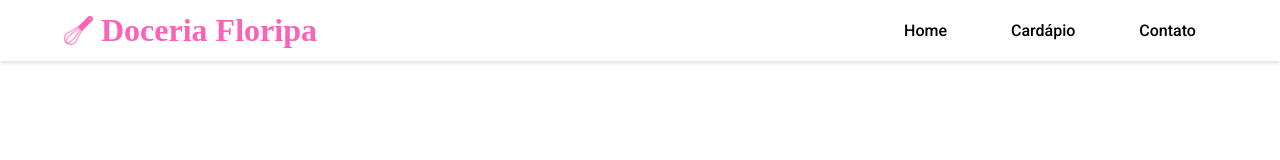
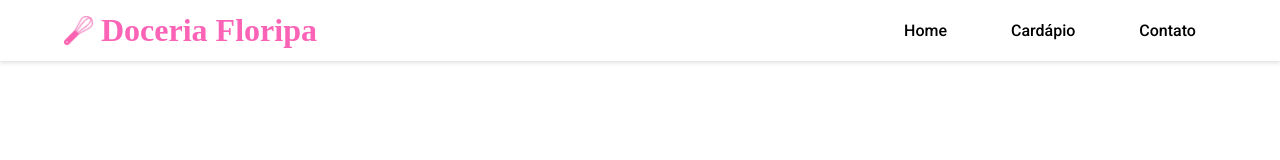
Before and after one commit to fabiothieres/ProjetoDoce, a React (Vite) app: page / in a window 1280 px wide. Shown: the top 160 px of the page. Built offline with nearby package versions, Linux system fonts and the light colour scheme; a web font is replaced by a local one.

Commit message:
Update header.module.scss

```diff
--- a/src/components/header/header.module.scss
+++ b/src/components/header/header.module.scss
@@ -21,8 +21,6 @@
     }
     img {
       width: 4%;
-      transform: rotate(180deg);
-
       @media (max-width: 500px) {
         width: 7%;
       }
```
